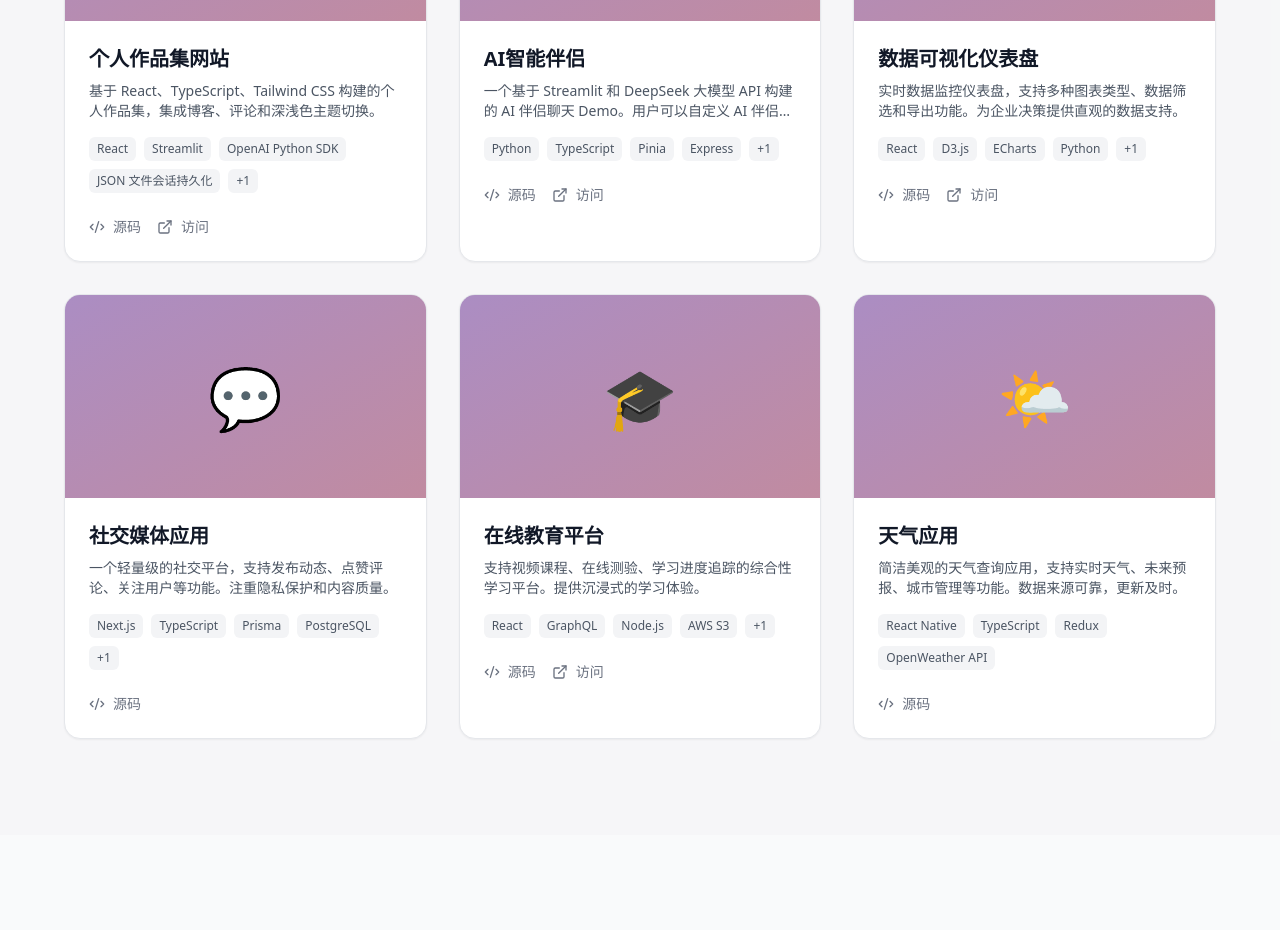
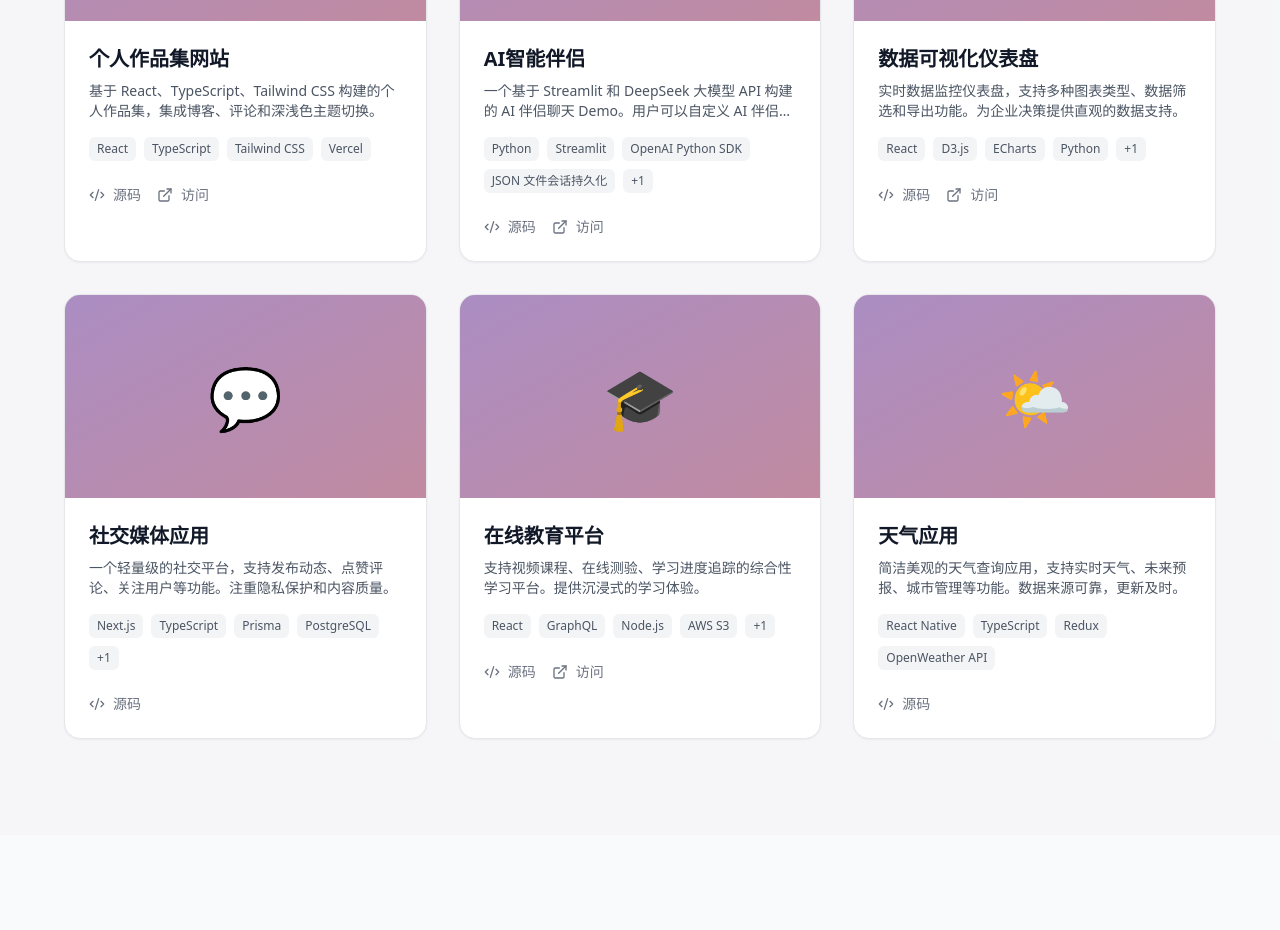
Before and after one commit to hxblue/my-website, a React (Vite) app: page / in a window 1280 px wide. Shown: the part 1800-2730 px from the top of the page. Built offline with nearby package versions, Linux system fonts and the light colour scheme; no server answers.

Commit message:
更新了介绍，前面介绍错了

```diff
--- a/src/data/projects.ts
+++ b/src/data/projects.ts
@@ -21,7 +21,7 @@ export const projects: Project[] = [
     name: '个人作品集网站',
     description: '基于 React、TypeScript、Tailwind CSS 构建的个人作品集，集成博客、评论和深浅色主题切换。',
     image: '🛒',
-    techStack: ['React', 'Streamlit', 'OpenAI Python SDK', 'JSON 文件会话持久化' ,'DeepSeek API'],
+    techStack: ['React', 'TypeScript', 'Tailwind CSS', 'Vercel' ],
     githubUrl: 'https://github.com/hxblue/my-website',
     liveUrl: 'https://my-website-two-mauve-11.vercel.app',
   },
@@ -30,7 +30,7 @@ export const projects: Project[] = [
     name: 'AI智能伴侣',
     description: '一个基于 Streamlit 和 DeepSeek 大模型 API 构建的 AI 伴侣聊天 Demo。用户可以自定义 AI 伴侣的昵称和性格，并在网页端进行多轮对话。',
     image: '📋',
-    techStack: ['Python', 'TypeScript', 'Pinia', 'Express', 'PostgreSQL'],
+    techStack: ['Python', 'Streamlit', 'OpenAI Python SDK', 'JSON 文件会话持久化', 'DeepSeek API'],
     githubUrl: 'https://github.com/hxblue/ai-partner',
     liveUrl: 'https://ai-partner-avpommj9cgqym7ymgz6gsb.streamlit.app',
   },
```
